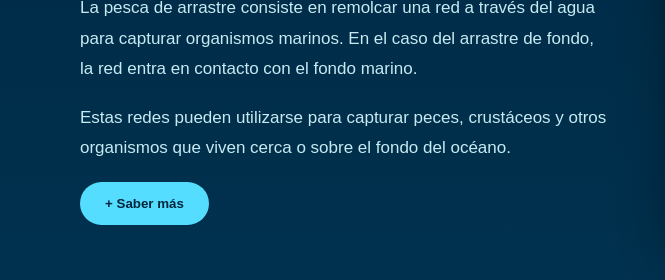
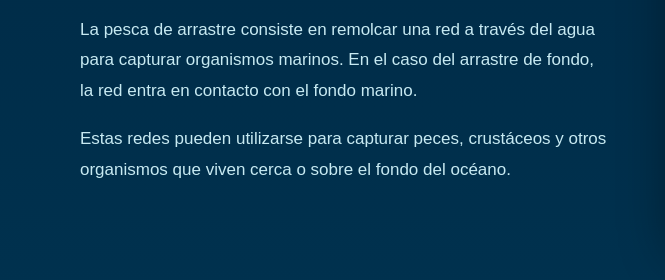
Before and after one commit to Morula101/mi-primer-sitio, a plain HTML site: page index.html in a window 1280 px wide. Shown: the part 1151-1431 px from the top of the page, 0-665 px from the left. Drawn offline with Linux system fonts and the light colour scheme; grey boxes are pictures that could not be loaded.

Commit message:
Remove 'Saber más' button from index.html
Removed button for additional information from index.html.

```diff
--- a/index.html
+++ b/index.html
@@ -107,9 +107,6 @@
                     el fondo del océano.
                 </p>
 
-                <button class="small-button" onclick="mostrarInfo()">
-                    + Saber más
-                </button>
 
                 <div id="info-extra" class="extra-info">
 
```
